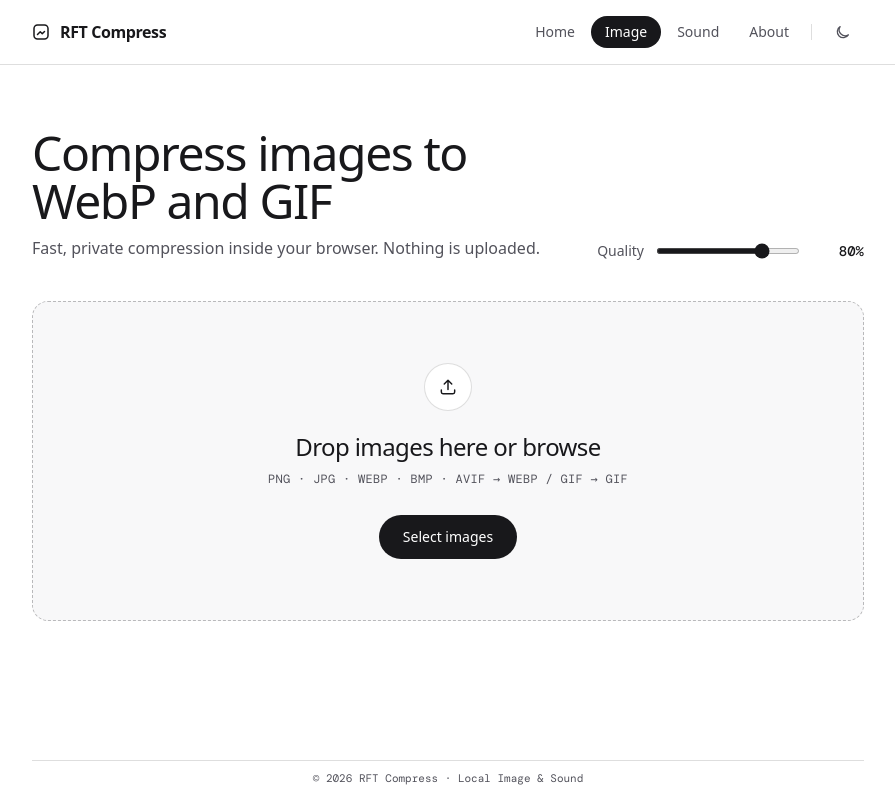
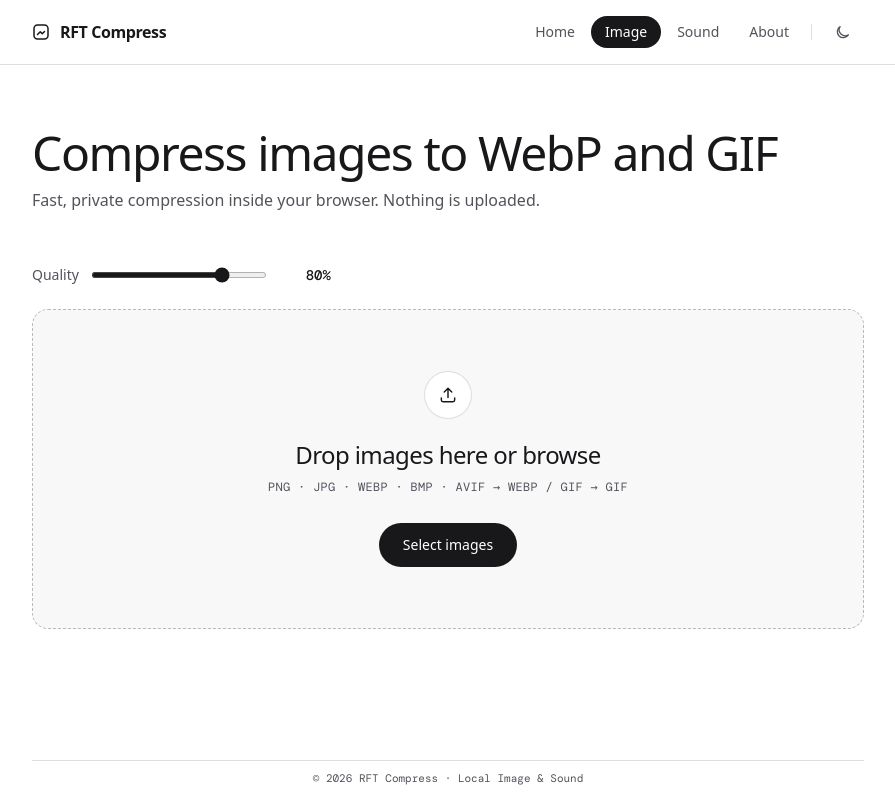
Before and after one commit to rudyfebrianthomas/rft-compress, a React (Vite) app: page / in a window 1280 px wide. Both pictures are taken after a click on the button "Compress images". Shown: the whole page, without its empty margins (192-1087 px from the left). Built offline with nearby package versions, Linux system fonts and the light colour scheme.

Commit message:
fix: keep title and subtitle stationary when Re-apply appears

```diff
--- a/src/pages/CompressImagePage.jsx
+++ b/src/pages/CompressImagePage.jsx
@@ -47,17 +47,18 @@ export function CompressImagePage({
       transition={{ duration: 0.22, ease: 'easeOut' }}
       className="space-y-10"
     >
-      <section className="flex flex-col gap-6 sm:flex-row sm:items-end sm:justify-between">
-        <div className="space-y-2.5">
+      <section className="space-y-2.5">
         <h1 className="font-display text-3xl font-medium tracking-[-0.03em] text-ink sm:text-5xl">
           Compress images to WebP and GIF
         </h1>
         <p className="max-w-xl text-base leading-relaxed text-muted">
           Fast, private compression inside your browser. Nothing is uploaded.
         </p>
-        </div>
+      </section>
 
-        <div className="flex shrink-0 flex-wrap items-center gap-3">
+      <section aria-label="Image upload and quality" className="space-y-3">
+        <div className="flex min-h-[44px] flex-wrap items-center justify-between gap-3">
+          <div className="flex items-center gap-3">
             <label
               htmlFor="quality-range"
               className="text-sm font-medium text-muted"
@@ -72,11 +73,13 @@ export function CompressImagePage({
               step="5"
               value={Math.round(quality * 100)}
               onChange={(e) => onQualityChange(Number(e.target.value) / 100)}
-            className="h-1.5 w-32 cursor-pointer accent-accent sm:w-36"
+              className="h-1.5 w-36 cursor-pointer accent-accent sm:w-44"
             />
             <span className="min-w-[3.25rem] text-right font-mono text-sm font-medium text-ink tabular-nums">
               {Math.round(quality * 100)}%
             </span>
+          </div>
+
           {hasStaleQuality && (
             <button
               type="button"
@@ -87,9 +90,7 @@ export function CompressImagePage({
             </button>
           )}
         </div>
-      </section>
 
-      <section aria-label="Image upload dropzone">
         <DropZone onFilesSelected={onFilesSelected} />
       </section>
 
--- a/src/pages/CompressSoundPage.jsx
+++ b/src/pages/CompressSoundPage.jsx
@@ -49,8 +49,7 @@ export function CompressSoundPage({
       transition={{ duration: 0.22, ease: 'easeOut' }}
       className="space-y-10"
     >
-      <section className="flex flex-col gap-6 sm:flex-row sm:items-end sm:justify-between">
-        <div className="space-y-2.5">
+      <section className="space-y-2.5">
         <h1 className="font-display text-3xl font-medium tracking-[-0.03em] text-ink sm:text-5xl">
           Compress sound to MP3
         </h1>
@@ -58,9 +57,11 @@ export function CompressSoundPage({
           Shrink WAV, MP3, OGG, FLAC, and M4A audio in your browser. Nothing is
           uploaded.
         </p>
-        </div>
+      </section>
 
-        <div className="flex shrink-0 flex-wrap items-center gap-2">
+      <section aria-label="Sound upload and bitrate" className="space-y-3">
+        <div className="flex min-h-[44px] flex-wrap items-center justify-between gap-3">
+          <div className="flex flex-wrap items-center gap-2">
             <span className="text-sm font-medium text-muted">Bitrate</span>
             <div
               role="group"
@@ -86,6 +87,8 @@ export function CompressSoundPage({
                 )
               })}
             </div>
+          </div>
+
           {hasStaleBitrate && (
             <button
               type="button"
@@ -96,9 +99,7 @@ export function CompressSoundPage({
             </button>
           )}
         </div>
-      </section>
 
-      <section aria-label="Sound upload dropzone">
         <DropZone
           onFilesSelected={onFilesSelected}
           accept="audio/*,.mp3,.wav,.ogg,.flac,.m4a,.aac,.webm"
```
Lines whose indentation alone changed are shown as unchanged.
